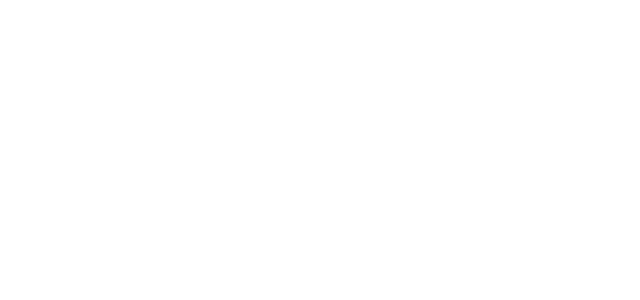
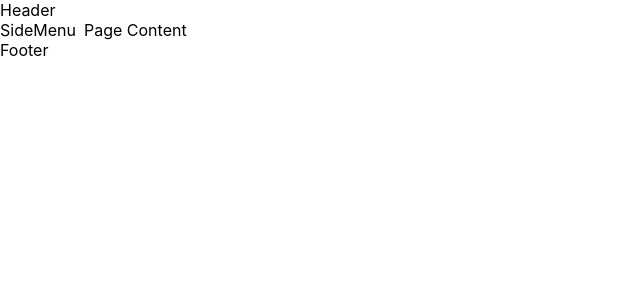
Before and after one commit to ReDoProgrammer/cool-dashboard, a React (Create React App) app: page / in a window 1280 px wide. Shown: the top 300 px of the page, without its empty margins (0-640 px from the left). Built offline with nearby package versions, Linux system fonts and the light colour scheme.

Commit message:
define components and import them

```diff
--- a/src/App.js
+++ b/src/App.js
@@ -1,9 +1,19 @@
-import {} from 'antd';
+import { Space } from 'antd';
 import './App.css';
-
+import AppHeader from './components/AppHeader';
+import AppFooter from './components/AppFooter';
+import PageContent from './components/PageContent';
+import SideMenu from './components/SideMenu';
 function App() {
   return (
-    <div className="App"></div>
+    <div className="App">
+      <AppHeader/>
+      <Space>
+        <SideMenu></SideMenu>
+        <PageContent></PageContent>
+      </Space>
+      <AppFooter/>
+    </div>
   );
 }
 
--- a/src/components/AppFooter/index.js
+++ b/src/components/AppFooter/index.js
@@ -0,0 +1,5 @@
+function AppFooter(){
+    return <div>Footer</div>
+}
+
+export default AppFooter;
--- a/src/components/AppHeader/index.js
+++ b/src/components/AppHeader/index.js
@@ -0,0 +1,5 @@
+function AppHeader(){
+    return <div>Header</div>
+}
+
+export default AppHeader;
--- a/src/components/PageContent/index.js
+++ b/src/components/PageContent/index.js
@@ -0,0 +1,5 @@
+function PageContent(){
+    return <div>Page Content</div>
+}
+
+export default PageContent;
--- a/src/components/SideMenu/index.js
+++ b/src/components/SideMenu/index.js
@@ -0,0 +1,5 @@
+function SideMenu(){
+    return <div>SideMenu</div>
+}
+
+export default SideMenu;
```
